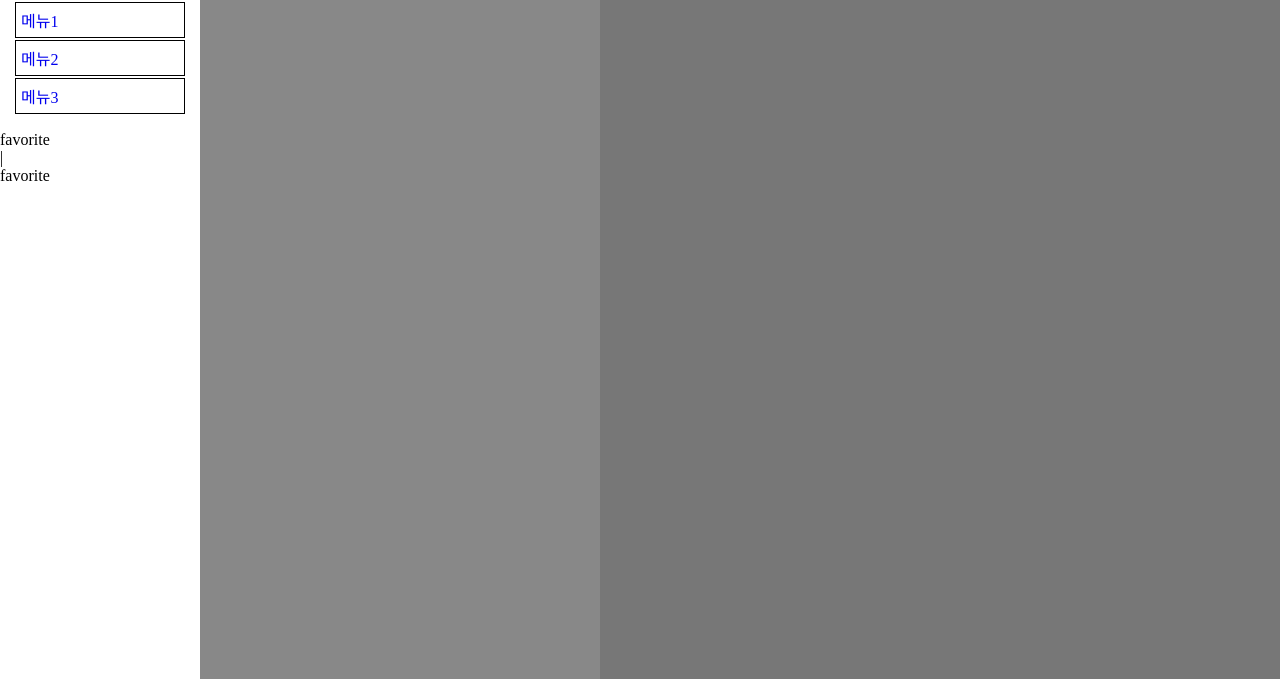
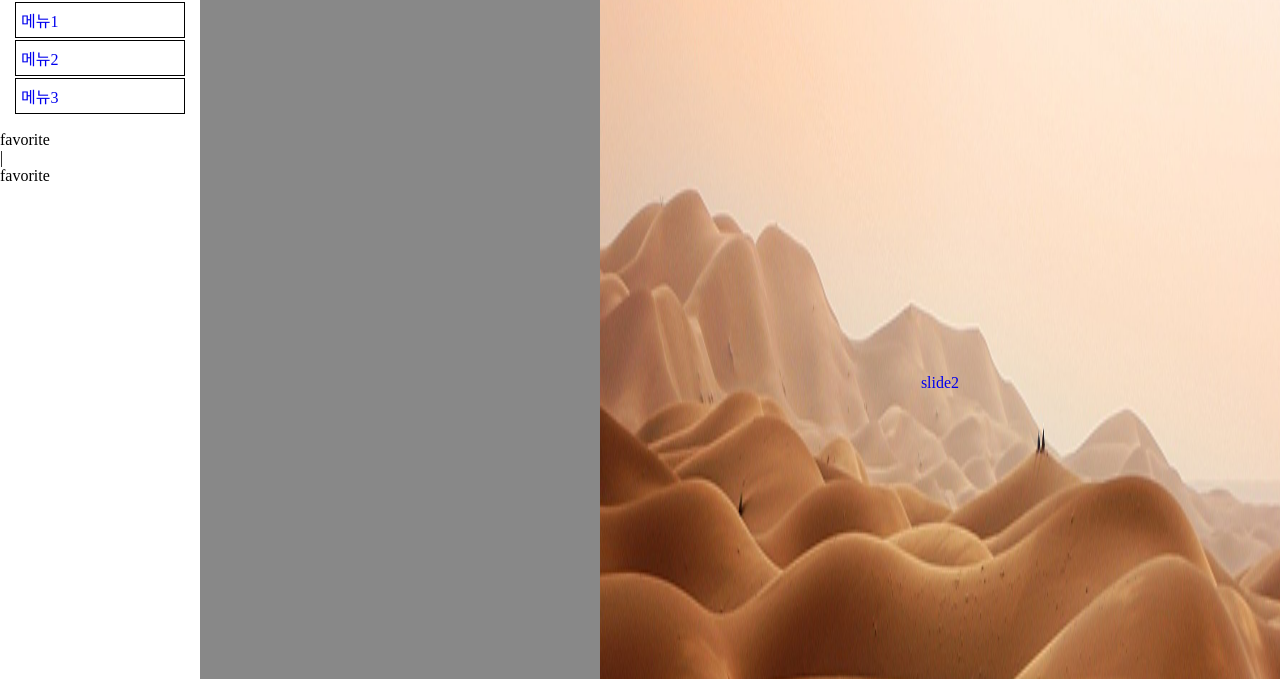
Before and after one commit to goodsosbva/WebDesignTechnician, a plain HTML site: page 박물관이야기/index.html in a window 1280 px wide. Shown: the part 117-796 px from the top of the page. Drawn offline with Linux system fonts and the light colour scheme.

Commit message:
feat: add dynamic slide functionality

```diff
--- a/박물관이야기/css/style.css
+++ b/박물관이야기/css/style.css
@@ -79,10 +79,34 @@ body {
   width: 400px;
 }
 
-.imgs {
+.slides {
   background-color: #777;
   flex-shrink: 0;
   width: calc(100% - 200px - 400px);
+  overflow: hidden;
+}
+
+.slide {
+  position: relative;
+  transition: transform 0.6s ease-in-out;
+}
+
+.slide.active {
+  transition: none;
+}
+
+.slide img {
+  display: block;
+  width: 100%;
+  height: 1000px;
+}
+
+.slide-text {
+  position: absolute;
+  text-align: center;
+  top: 50%;
+  left: 50%;
+  transform: translate(-50%, -50%);
 }
 
 footer {
--- a/박물관이야기/index.html
+++ b/박물관이야기/index.html
@@ -1,13 +1,12 @@
 <!DOCTYPE html>
 <html lang="en">
   <head>
-    <meta charset="UTF-8">
-    <meta name="viewport" content="width=device-width, initial-scale=1.0">
+    <meta charset="UTF-8" />
+    <meta name="viewport" content="width=device-width, initial-scale=1.0" />
     <title>박물관이야기</title>
     <link rel="stylesheet" href="./css/style.css" />
     <script src="./js/jquery.js"></script>
     <script src="./js/script.js"></script>
-
   </head>
   <body>
     <div class="body">
@@ -16,7 +15,8 @@
         <div class="menu">
           <ul>
             <li>
-                        <div class="sub"><a href="#">메뉴1</a>
+              <div class="sub">
+                <a href="#">메뉴1</a>
                 <ul>
                   <li>sub1</li>
                   <li>sub2</li>
@@ -24,30 +24,51 @@
                 </ul>
               </div>
             </li>
-                    <li><div class="sub"><a href="#">메뉴2</a>
+            <li>
+              <div class="sub">
+                <a href="#">메뉴2</a>
                 <ul>
                   <li>sub1</li>
                   <li>sub2</li>
                   <li>sub3</li>
                 </ul>
-                        </div></li>
-                    <li><div class="sub"><a href="#">메뉴3</a>
+              </div>
+            </li>
+            <li>
+              <div class="sub">
+                <a href="#">메뉴3</a>
                 <ul>
                   <li>sub1</li>
                   <li>sub2</li>
                   <li>sub3</li>
                 </ul>
-                        </div></li>
+              </div>
+            </li>
           </ul>
           <div class="favorite">
-                    <li>favorite</li> | <li>favorite</li>
+            <li>favorite</li>
+            |
+            <li>favorite</li>
           </div>
         </div>
       </div>
 
       <div class="contents">contents</div>
 
-        <div class="imgs">images</div>
+      <div class="slides">
+        <div class="slide">
+          <img src="images/img1.png" alt="slide1" />
+          <a href="#" class="slide-text">slide1</a>
+        </div>
+        <div class="slide">
+          <img src="images/img2.png" alt="slide2" />
+          <a href="#" class="slide-text">slide2</a>
+        </div>
+        <div class="slide">
+          <img src="images/img3.png" alt="slide3" />
+          <a href="#" class="slide-text">slide3</a>
+        </div>
+      </div>
     </div>
 
     <footer>
--- a/박물관이야기/js/script.js
+++ b/박물관이야기/js/script.js
@@ -16,6 +16,34 @@ function solution() {
       }
     });
   });
+
+  let idx = 0;
+  const slides = document.querySelectorAll(".slide");
+  const totalSlides = slides.length;
+  function moveSlide() {
+    if (idx === 2) {
+      slides.forEach(function (slide) {
+        slide.classList.add("active");
+      });
+
+      for (let i = 0; i < totalSlides; i++) {
+        slides[i].style.transform = `translateY(+${i * 350}px)`;
+      }
+
+      setTimeout(function () {
+        slides.forEach(function (slide) {
+          slide.classList.remove("active");
+        });
+      }, 50);
+    }
+
+    idx = (idx + 1) % totalSlides;
+    const slidesContainer = slides[idx];
+
+    slidesContainer.style.transform = `translateY(-${idx * 100}%)`;
+  }
+
+  setInterval(moveSlide, 1000);
 }
 
 document.addEventListener("DOMContentLoaded", solution);
--- a/하이글로컴퍼니/script/script.js
+++ b/하이글로컴퍼니/script/script.js
@@ -20,7 +20,6 @@ function solution() {
   const totalSlides = slides.length;
 
   function moveSlide() {
-    console.log("hello", idx);
     if (idx == 2) {
       slides.forEach(function (slide) {
         slide.classList.add("no-transition");
```
Also changed, not shown: 박물관이야기/images/img1.png (added), 박물관이야기/images/img2.png (added), 박물관이야기/images/img3.png (added). Lines whose indentation alone changed are shown as unchanged.
